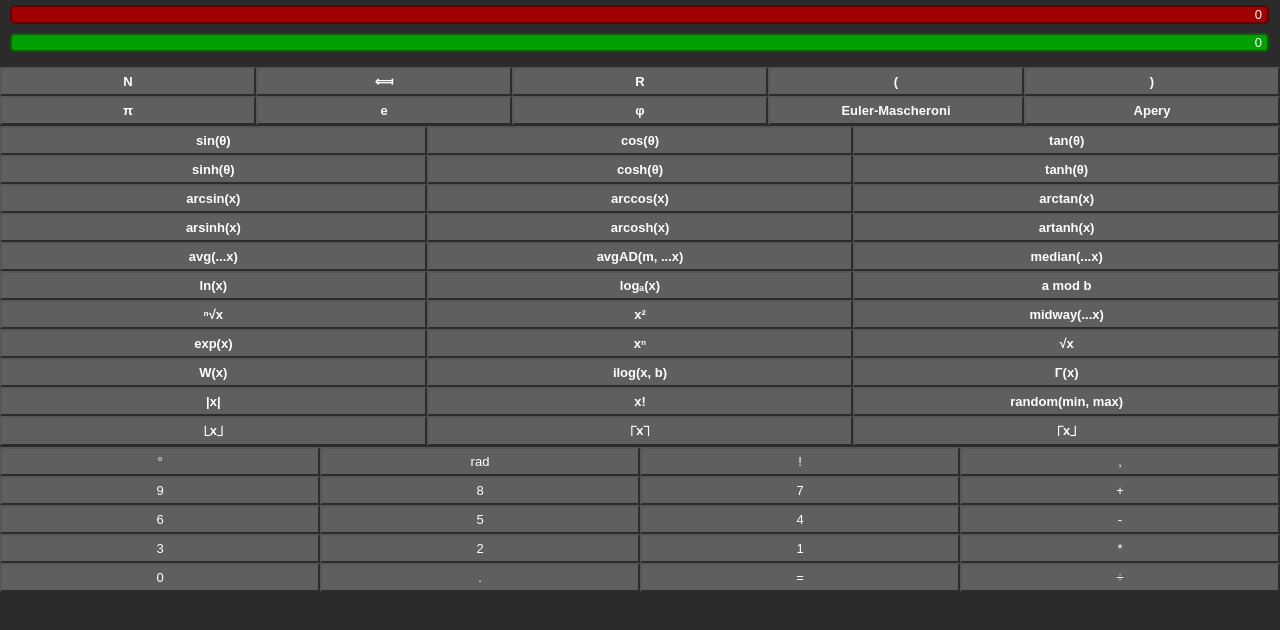
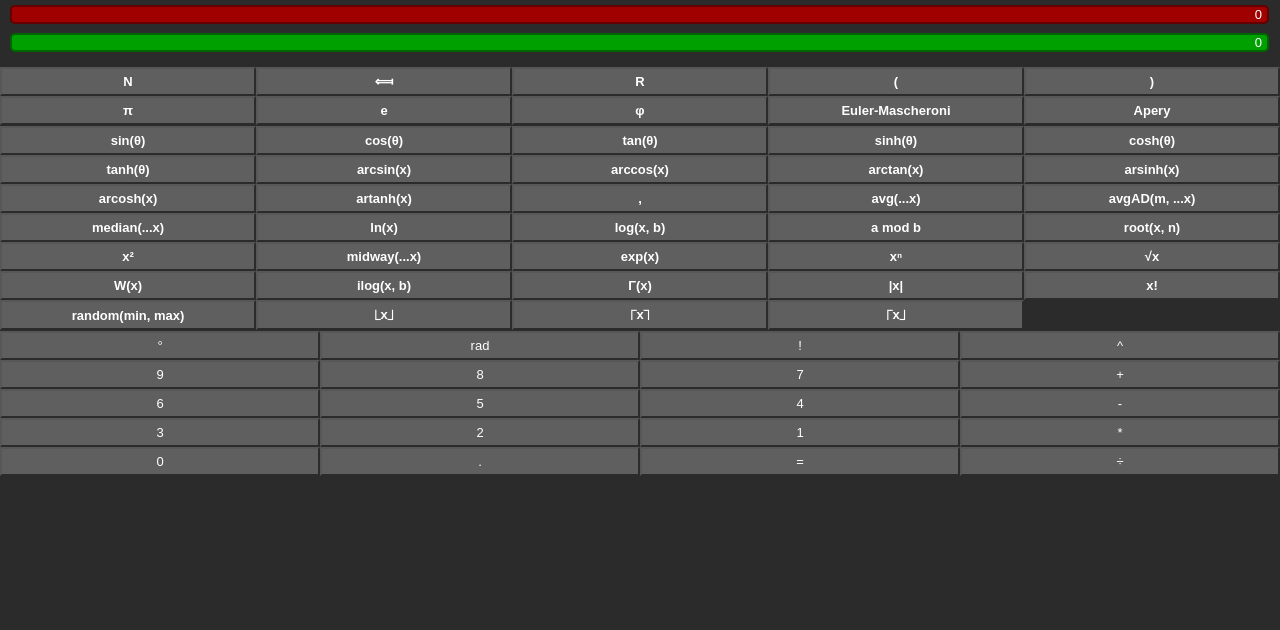
Before and after one commit to FriquetLuca/Calculator-project, a plain HTML site: page index.html in a window 1280 px wide. Drawn offline with Linux system fonts and the light colour scheme.

Commit message:
Better lisibility for functions

```diff
--- a/assets/css/style.scss
+++ b/assets/css/style.scss
@@ -91,7 +91,7 @@ button {
     &_btn {
         font-weight: bold;
         min-width: 100px;
-        width: 33.333333333333333%;
+        width: 20%;
     }
 }
 .calculator_digit {
--- a/calculator.js
+++ b/calculator.js
@@ -950,6 +950,12 @@ const calculatorKeys = [
         value: 'artanh('
     },
     {
+        name: 'coma',
+        type: 'function',
+        content: ',',
+        value: ','
+    },
+    {
         name: 'avg',
         type: 'function',
         content: 'avg(...x)',
@@ -976,7 +982,7 @@ const calculatorKeys = [
     {
         name: 'log',
         type: 'function',
-        content: 'logₐ(x)',
+        content: 'log(x, b)',
         value: 'log('
     },
     {
@@ -988,7 +994,7 @@ const calculatorKeys = [
     {
         name: 'root',
         type: 'function',
-        content: 'ⁿ√x',
+        content: 'root(x, n)',
         value: 'root('
     },
     {
@@ -1094,10 +1100,10 @@ const calculatorKeys = [
         value: '!'
     },
     {
-        name: 'coma',
+        name: 'power',
         type: 'digit',
-        content: ',',
-        value: ','
+        content: '^',
+        value: '^'
     },
     {
         name: 'nine',
```
Also changed, not shown: assets/css/style.css.
